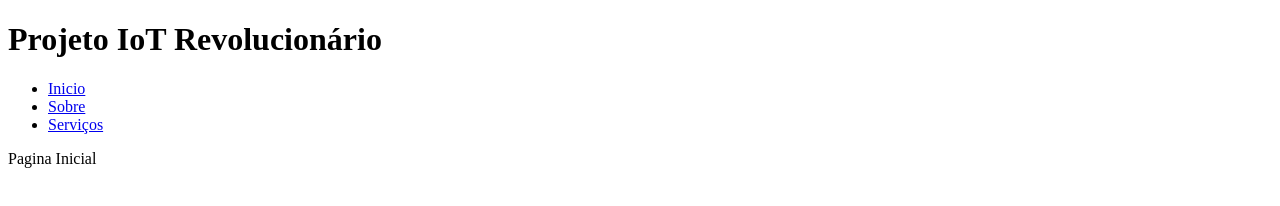
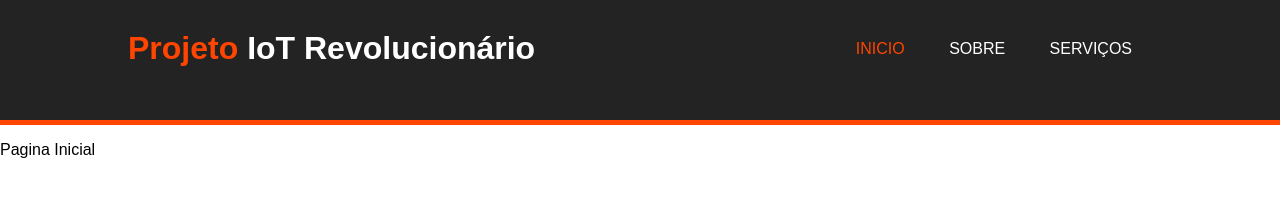
Before and after one commit to FelipeMallasen/Primeiro_Site, a plain HTML site: page index.html in a window 1280 px wide. Drawn offline with Linux system fonts and the light colour scheme; files whose address does not match are found by name.

Commit message:
segunda inserção

```diff
--- /dev/null
+++ b/css/style.css
@@ -0,0 +1,47 @@
+body {
+    font-family: Arial, Helvetica, sans-serif;
+    margin: 0;
+    padding: 0;
+}
+
+.header {
+    background-color: #232323;
+    height: 90px;
+    padding-top: 30px;
+    border-bottom: orangered solid 5px;
+}
+
+.header .nav .current a, .header span {
+    color: orangered;
+}
+
+.container {
+    /* Largura */
+    width: 80%;
+    margin: auto;
+    height: 50px;
+}
+
+.title-header h1, .nav ul {
+    margin: 0;
+}
+
+.title-header {
+    float: left;
+    color: white;
+}
+
+.nav {
+    float: right;
+}
+
+.nav a {
+    text-decoration: none;
+    color: #ffffff;
+    text-transform: uppercase;
+}
+
+.nav li {
+    display: inline-block;
+    padding: 10px 20px 0 20px;
+}
--- a/index.html
+++ b/index.html
@@ -5,7 +5,7 @@
     <meta charset="UTF-8">
     <meta name="viewport" content="width=device-width, initial-scale=1.0">
     <title>Site institucional</title>
-    <link rel="stylesheet" href="C:\Users\PICHAU\Documents\Bandtec\css\style.css">
+    <link rel="stylesheet" href="C:\Users\PICHAU\Desktop\Primeiro_Site\css\style.css">
 </head>
 
 <body>
```
Also changed, not shown: serviços.html (+1 -1 lines), sobre.html (+1 -1 lines).
